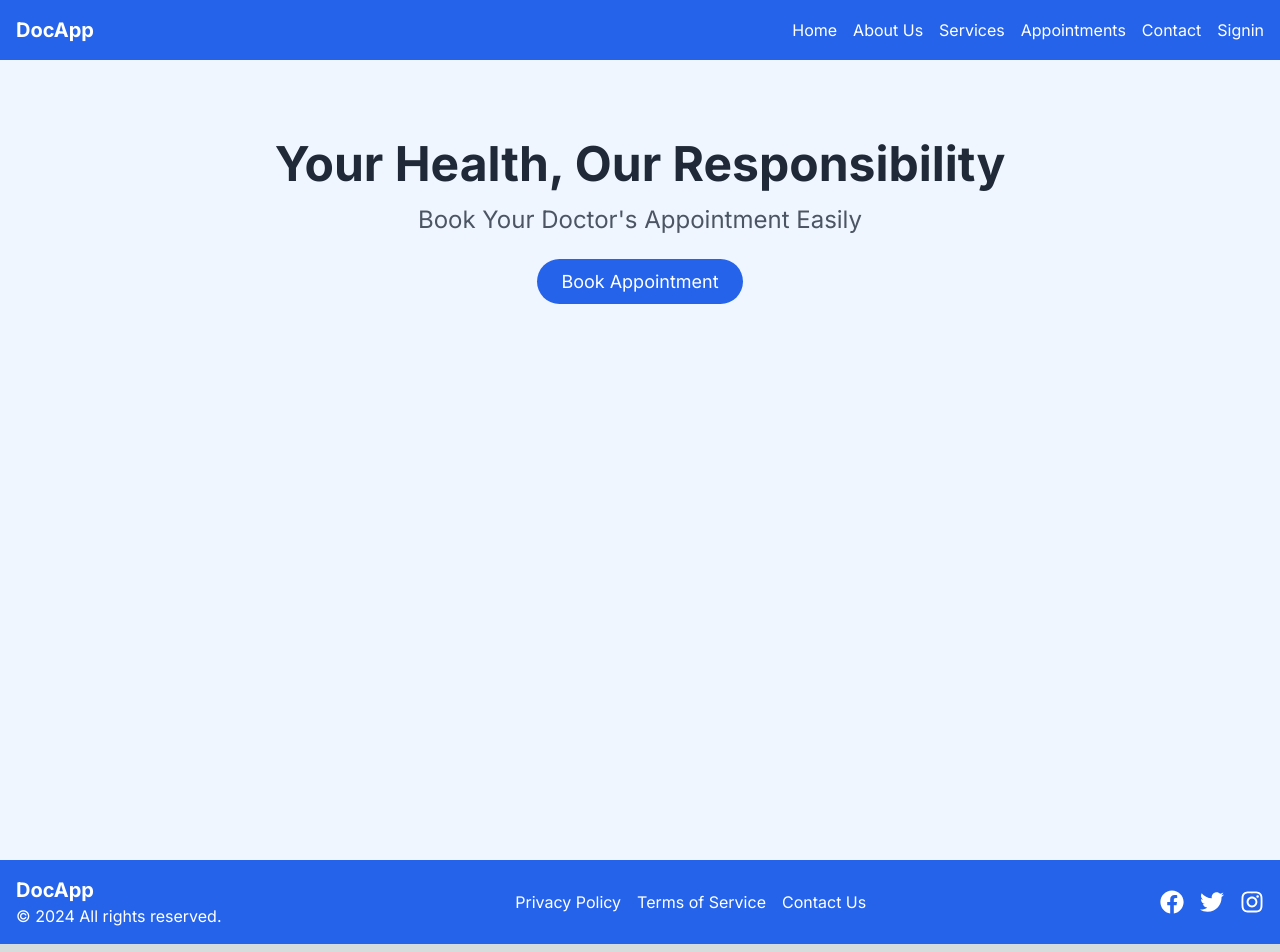
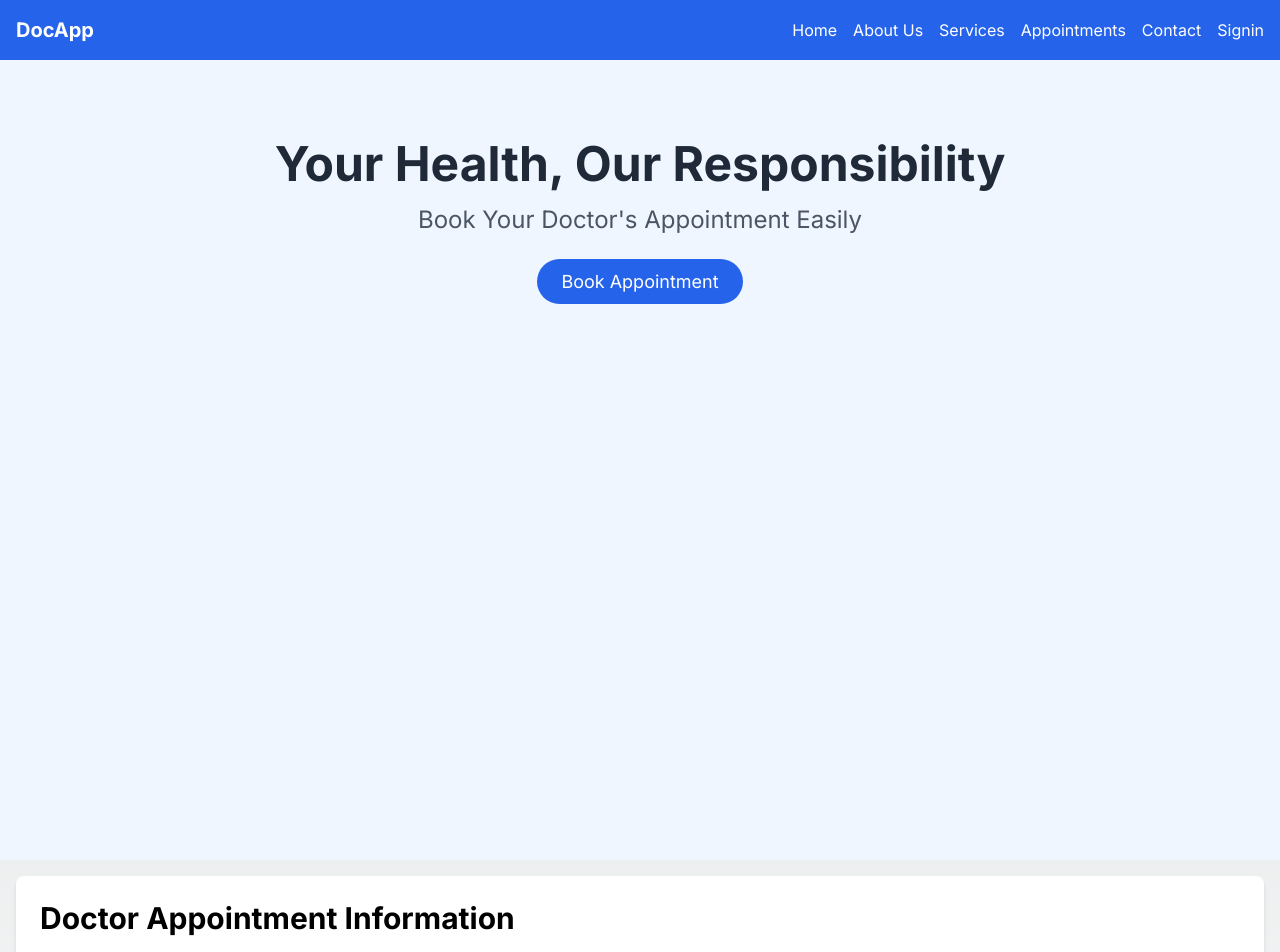
Before and after one commit to Subrat-Prakash/DocApp, a Next.js app: page / in a window 1280 px wide. Shown: the top 952 px of the page. Built offline with nearby package versions, Linux system fonts and the light colour scheme.

Commit message:
Updates Home page

```diff
--- a/src/app/(homepageLayout)/home/page.tsx
+++ b/src/app/(homepageLayout)/home/page.tsx
@@ -17,6 +17,7 @@ const page = () => {
     <>
           <div className="flex flex-col min-h-screen">
             <HeroSection />
+            <InfoPage />
 
           </div>
 
```
